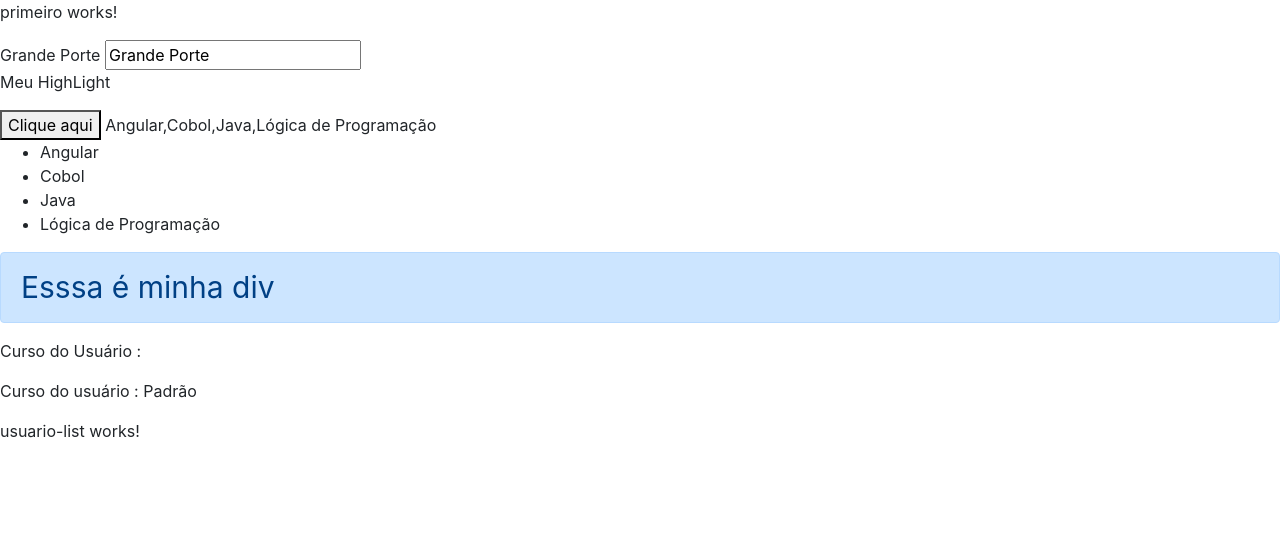
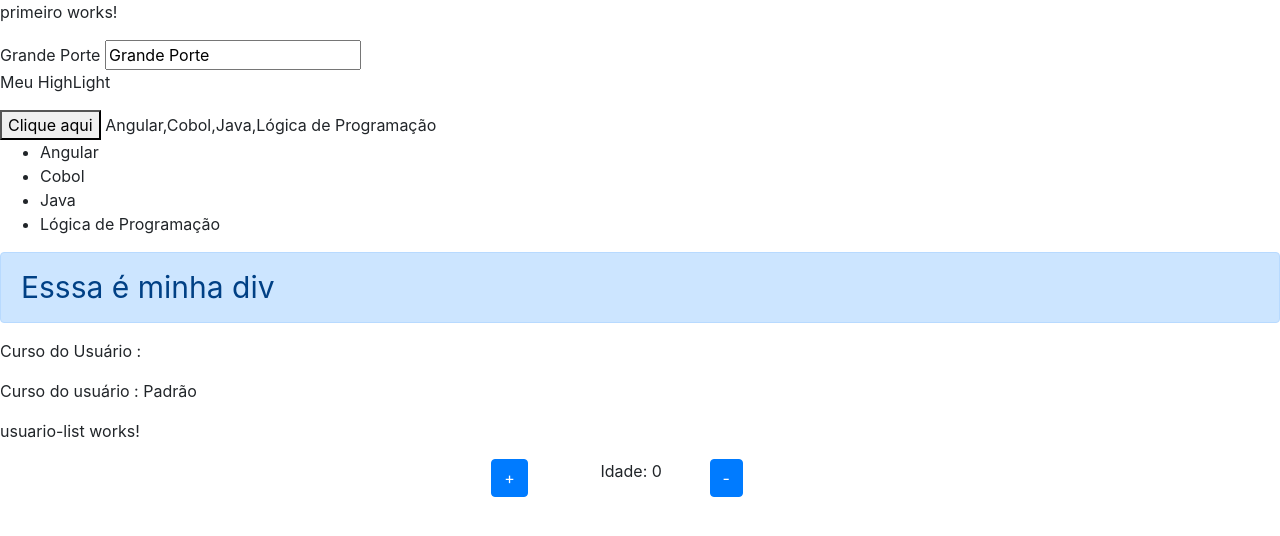
Before and after one commit to ffborelli/curso-angular-ead, an Angular app: page / in a window 1280 px wide. Shown: the top 536 px of the page. Built offline with nearby package versions, Linux system fonts and the light colour scheme.

Commit message:
aula @Output

```diff
--- a/src/app/primeiro/primeiro.component.html
+++ b/src/app/primeiro/primeiro.component.html
@@ -30,4 +30,4 @@
   Curso do usuário : {{  upperCase()  }}
 </p>
 
-<app-usuario-list [usuarioFilho]="usuario"  ></app-usuario-list>
+<app-usuario-list [usuarioFilho]="usuario"  (meuNotificador)="novaIdade( $event )"  ></app-usuario-list>
--- a/src/app/primeiro/primeiro.component.ts
+++ b/src/app/primeiro/primeiro.component.ts
@@ -40,4 +40,8 @@ export class PrimeiroComponent implements OnInit {
     return this.usuario.curso?.nome.toUpperCase()  ?? 'Padrão';
   }
 
+  novaIdade( novaIdadePai ){
+    alert ( 'Nova idade: ' + novaIdadePai);
+  }
+
 }
--- a/src/app/usuarios/usuario-list/usuario-list.component.html
+++ b/src/app/usuarios/usuario-list/usuario-list.component.html
@@ -1 +1,16 @@
 <p>usuario-list works!</p>
+
+<div class="row justify-content-center">
+
+  <div class="col-lg-1">
+    <button class="btn btn-primary" (click)="addIdade()" > + </button>
+  </div>
+
+  <div class="col-lg-1">
+    Idade: {{ idade }}
+  </div>
+
+  <div class="col-lg-1">
+    <button class="btn btn-primary" (click)="lessIdade()" > - </button>
+  </div>
+</div>
--- a/src/app/usuarios/usuario-list/usuario-list.component.ts
+++ b/src/app/usuarios/usuario-list/usuario-list.component.ts
@@ -1,4 +1,4 @@
-import { Component, OnInit, Input } from '@angular/core';
+import { Component, OnInit, Input, EventEmitter, Output } from '@angular/core';
 
 @Component({
   selector: 'app-usuario-list',
@@ -7,15 +7,32 @@ import { Component, OnInit, Input } from '@angular/core';
 })
 export class UsuarioListComponent implements OnInit {
 
+  idade : number = 0;
+
+  @Output()
+  meuNotificador = new EventEmitter();
+
   @Input()
   usuarioFilho : any;
 
   constructor() {
 
-   }
+  }
 
   ngOnInit(): void {
     console.log ( this.usuarioFilho );
   }
 
+  addIdade(){
+    this.idade++;
+    this.meuNotificador.emit ( this.idade );
+  }
+  lessIdade(){
+    this.idade--;
+
+    if (this.idade < 0) this.idade = 0;
+
+    this.meuNotificador.emit ( this.idade );
+  }
+
 }
```
